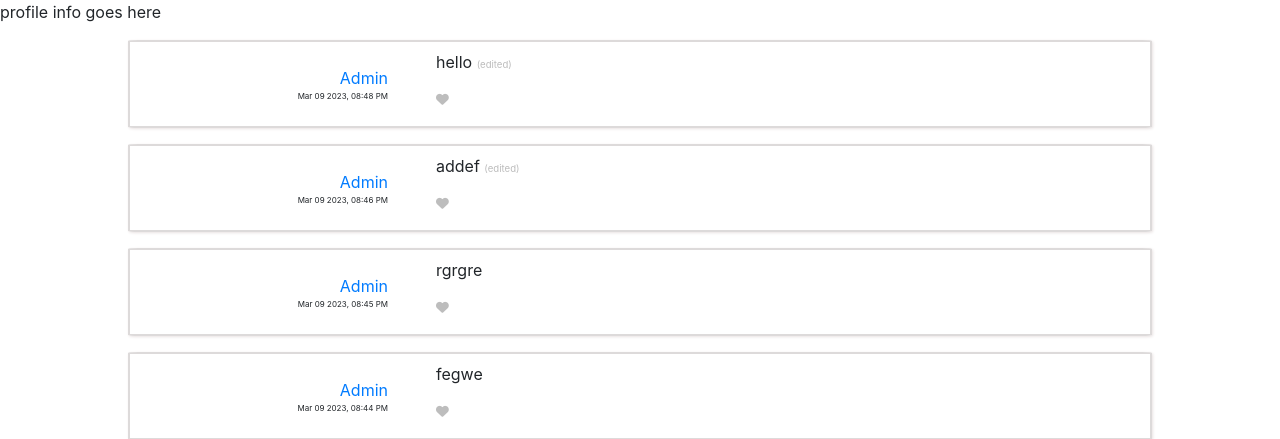
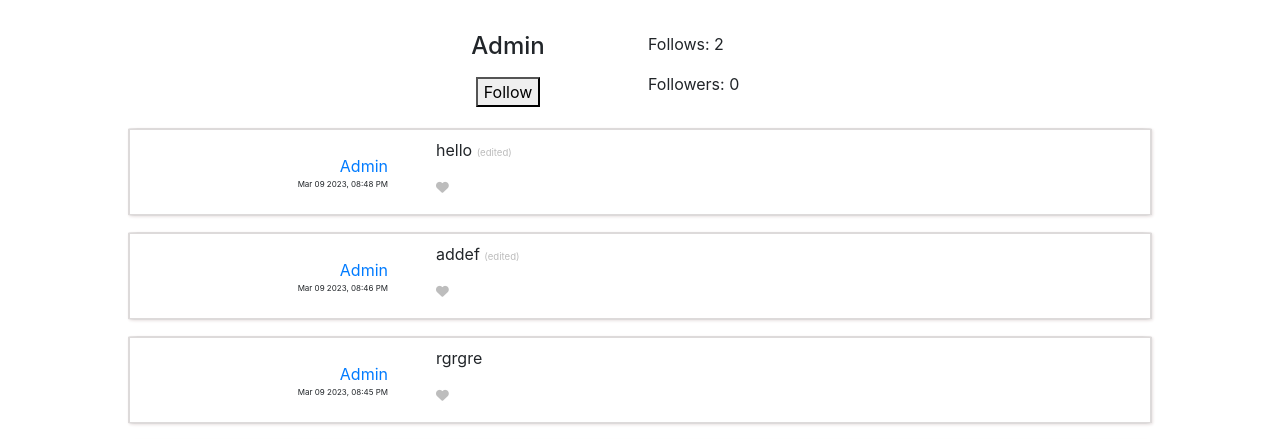
Before and after one commit to JoeyF92/CS50-Blabber, a Django app: page /profile/1 in a window 1280 px wide. Shown: the part 56-495 px from the top of the page. Run offline with Django 3.2, Linux system fonts and the light colour scheme; data comes from the database, SQL or seed files in the repository; both versions use the stored data as it was after the commit; some libraries are stand-ins or nearby versions.

Commit message:
added follower counts on profile

```diff
--- a/network/static/network/styles.css
+++ b/network/static/network/styles.css
@@ -108,6 +108,29 @@ p {
 }
 .buttons .load-posts {
   margin: 2rem 0.25rem 2rem 0.25rem;
+}
+
+.profile-info {
+  display: flex;
+  width: 40vw;
+  margin: auto;
+  margin-top: 2rem;
+}
+.profile-info #profile-name {
+  width: 20vw;
+  display: flex;
+  flex-direction: column;
+  align-items: center;
+}
+.profile-info #profile-name #follow-button {
+  margin-top: 0.5rem;
+}
+.profile-info #follows-div {
+  width: 20vw;
+  margin-left: 1rem;
+}
+.profile-info #follows-div p {
+  display: block;
 }
 
 .edit-box {
--- a/network/static/network/styles.scss
+++ b/network/static/network/styles.scss
@@ -135,6 +135,32 @@ p{
         margin: 2rem 0.25rem 2rem 0.25rem;
     }
 
+}
+
+.profile-info{
+    display: flex;
+    width: 40vw;
+    margin: auto;
+    margin-top: 2rem;
+
+    #profile-name{
+        width: 20vw;
+        display: flex;
+        flex-direction: column;
+        align-items: center;
+        #follow-button{
+            margin-top: 0.5rem;
+        }
+    }
+
+
+    #follows-div{
+        width: 20vw;
+        margin-left: 1rem;
+        p{
+            display: block;
+        }
+    }
 }
 
 
--- a/network/templates/network/profile.html
+++ b/network/templates/network/profile.html
@@ -3,8 +3,20 @@
 
 {% block body %}
 
-    <section>
-        <p> profile info goes here</p>
+    <section class="profile-info">
+        <div id="profile-name">
+            <div>
+               <h4> {{profile.username}} </h4>
+            </div>
+            <div id="follow-button">
+                <button> Follow </button>
+            </div>
+        </div>
+        <div id="follows-div">
+            <p>Follows: {%if profile.following_count > 0 %} {{profile.following_count}} {% else %} 0 {% endif %}</p>
+            <p>Followers: {%if profile.followers_count > 0 %} {{profile.followers_count}} {% else %} 0 {% endif %} </p>
+        </div>
+
     </section>
 
 
--- a/network/views.py
+++ b/network/views.py
@@ -206,9 +206,15 @@ def profile(request, user_id):
     context = paginated_post(1, user, 'Profile')
     #if we're looking at the current users profile, load the new post form
     if user_id == request.user.id:
-        print('madeit')
         form = NewPostForm()
         context['form'] = form
+    #get follower and following count for the profile
+    following_count = Follow.objects.filter(user = user).count()
+    followers_count = Follow.objects.filter(user_to_follow = user).count()
+    context['profile'] = {'username': user.username, 'following_count':following_count, 'followers_count': followers_count}
+    #get following count for the profile
+
+
     return render(request, "network/profile.html", context)
 
 def login_view(request):
@@ -263,8 +269,7 @@ def register(request):
         return render(request, "network/register.html")
 
 
-#make sure the features work on the other pages
-#add follower info on profile page
+#add follow functionality
 #log in functionality- ie what to see if not logged in
 #consolidate new post function into paginated post function?
 #go through each function, syntax, error handling, conciseness
```
Also changed, not shown: db.sqlite3, 1 other file.
